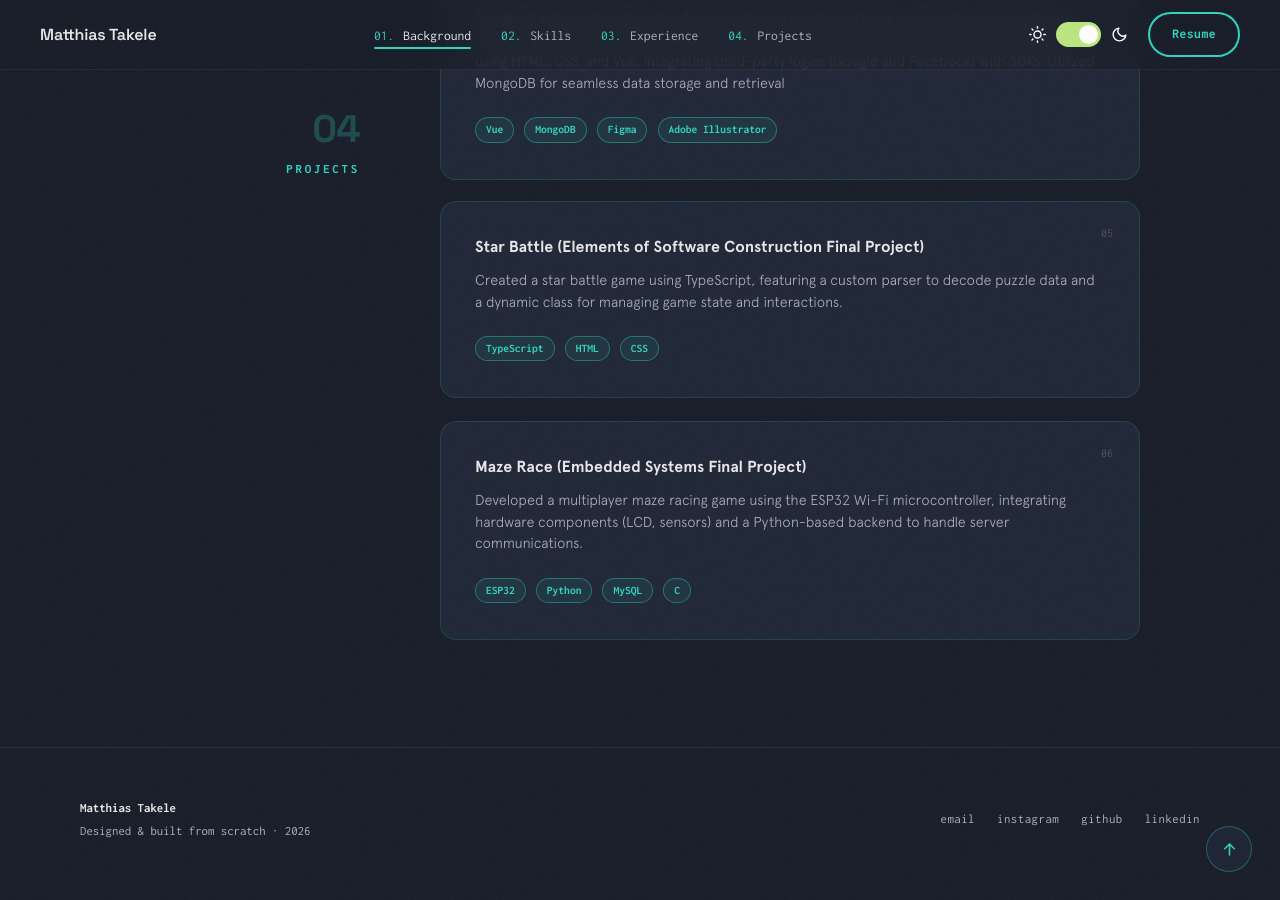
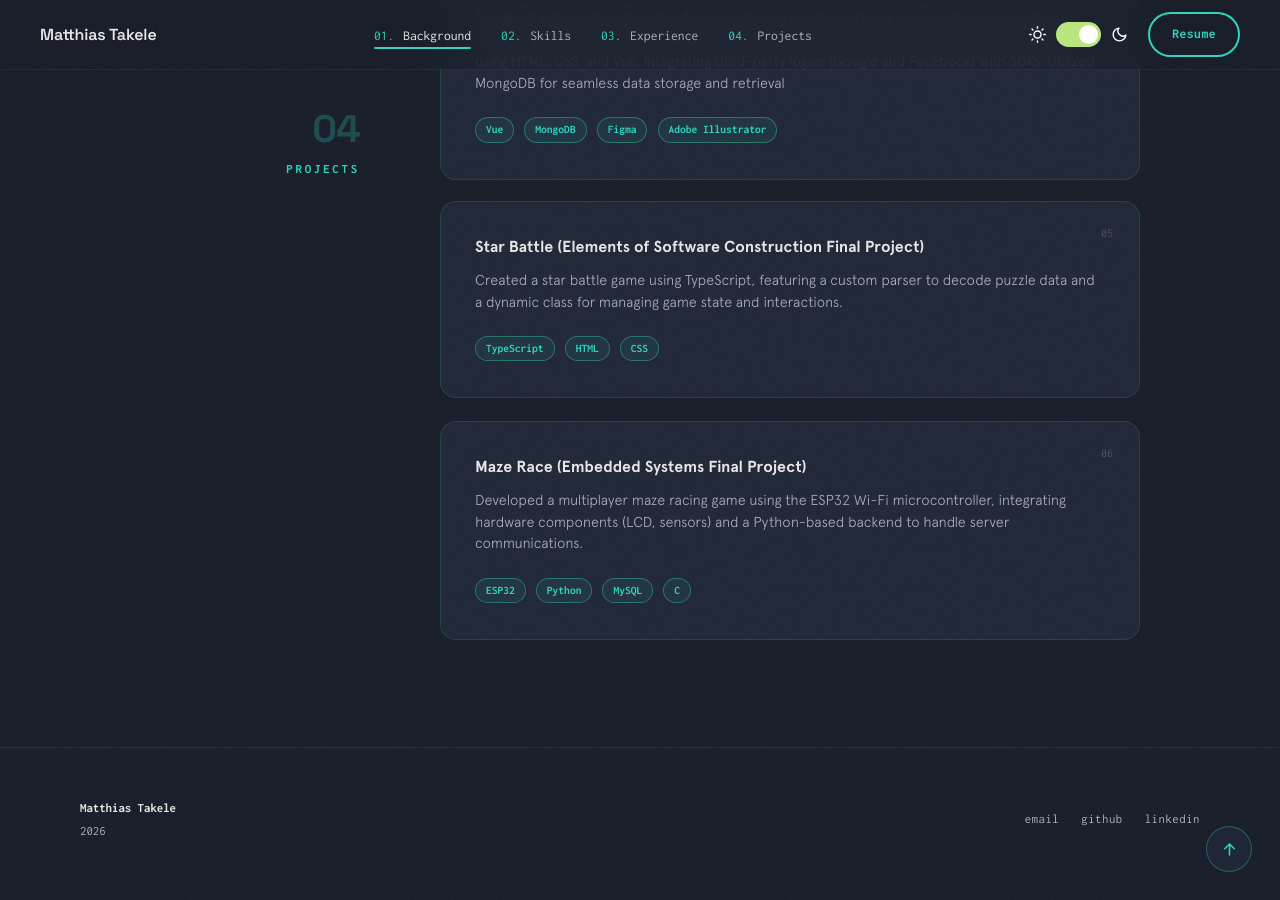
Before and after one commit to matthiastakele/matthiastakele.github.io, a Jekyll site: the page built from index.html, in a window 1280 px wide and 900 px high, scrolled down 4289 px. Built offline with Jekyll 4.4.1, drawn with Linux system fonts in a browser that asks for light colours; nearby versions of some CDN libraries.

Commit message:
Drop the built-from-scratch line and Instagram from the footer.
Co-Authored-By: Claude Opus 5 <noreply@anthropic.com>

```diff
--- a/_config.yml
+++ b/_config.yml
@@ -11,8 +11,6 @@ resume: https://matthiastakele.github.io/resume.pdf
 social:
   - title: email
     url: mailto:matthiastakele@gmail.com
-  - title: instagram
-    url: https://instagram.com/matthiastakele
   - title: github
     url: https://github.com/matthiastakele
   - title: linkedin
--- a/_includes/footer.html
+++ b/_includes/footer.html
@@ -2,7 +2,7 @@
   <div class="footer__inner">
     <div class="footer__note">
       <span class="footer__note__name">Matthias Takele</span>
-      <span class="footer__note__meta">Designed &amp; built from scratch &middot; {{ site.time | date: '%Y' }}</span>
+      <span class="footer__note__meta">{{ site.time | date: '%Y' }}</span>
     </div>
     <nav class="footer__links" aria-label="Social links">
       {% for link in site.social %}
```
